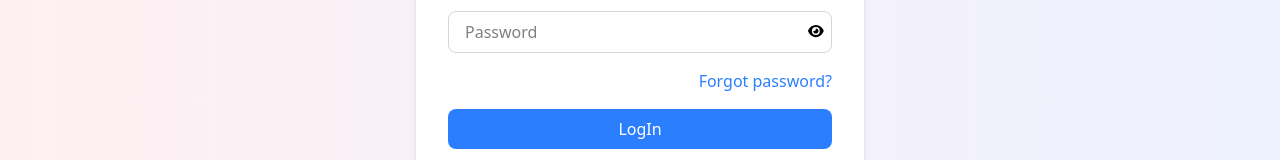
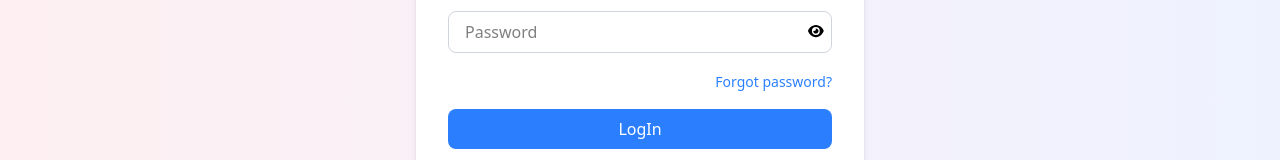
Before and after one commit to Ananthadeb1/Go-Trip-Client, a React (Vite) app: page /login in a window 1280 px wide. Shown: the part 406-566 px from the top of the page. Built offline with nearby package versions, Linux system fonts and the light colour scheme; no server answers.

Commit message:
reset password with forgate link

```diff
--- a/src/Pages/Login/Login.jsx
+++ b/src/Pages/Login/Login.jsx
@@ -1,15 +1,17 @@
 import { Link, useLocation, useNavigate } from 'react-router-dom';
 import SocialLogin from '../Shared/ScoialLogin/SocialLogin';
 import useAuth from '../../hooks/useAuth';
-import { useState } from 'react';
+import { useState, useRef } from 'react';
 import { FontAwesomeIcon } from "@fortawesome/react-fontawesome";
 import { faEye, faEyeSlash } from "@fortawesome/free-solid-svg-icons";
-
+import { getAuth, sendPasswordResetEmail } from "firebase/auth";
+import Swal from "sweetalert2";
 
 const Login = () => {
     const { login, setUser, fetchUserData } = useAuth();
     const navigate = useNavigate();
     const location = useLocation();
+    const emailRef = useRef(); // Used to capture email from the input if already typed
     const [errors, setErrors] = useState({ email: '', password: '', general: '' });
     const [showPassword, setShowPassword] = useState(false);
 
@@ -59,6 +61,49 @@ const Login = () => {
             });
     };
 
+    const handleForgotPassword = () => {
+        const currentEmail = emailRef.current?.value || '';
+
+        Swal.fire({
+            title: 'Reset Password',
+            text: 'Please enter your account email address below:',
+            input: 'email',
+            inputValue: currentEmail,
+            inputPlaceholder: 'Enter your email Address',
+            showCancelButton: true,
+            confirmButtonText: 'Send Reset Link',
+            confirmButtonColor: '#3b82f6',
+            cancelButtonColor: '#6b7280',
+            inputValidator: (value) => {
+                if (!value) {
+                    return 'You must enter a valid email address!';
+                }
+            }
+        }).then((result) => {
+            if (result.isConfirmed) {
+                const auth = getAuth();
+                sendPasswordResetEmail(auth, result.value)
+                    .then(() => {
+                        Swal.fire({
+                            icon: 'success',
+                            title: 'Link Dispatched!',
+                            text: `A secure password reset link has been sent to ${result.value}. Please check your inbox or spam folder.`,
+                            confirmButtonColor: '#3b82f6'
+                        });
+                    })
+                    .catch((error) => {
+                        console.error("Password reset error:", error);
+                        Swal.fire({
+                            icon: 'error',
+                            title: 'Reset Failed',
+                            text: error.message || 'Something went wrong. Please try again.',
+                            confirmButtonColor: '#ef4444'
+                        });
+                    });
+            }
+        });
+    };
+
     return (
         <div className="flex justify-center items-center min-h-screen ">
             <div className="w-full max-w-md bg-white p-8 rounded-lg shadow-md">
@@ -66,7 +111,13 @@ const Login = () => {
                 <form onSubmit={handleLogin}>
                     <div className="mb-4">
                         <label className="block text-gray-700 mb-2">Email</label>
-                        <input type="email" name="email" className="w-full px-4 py-2 border border-gray-300 rounded-lg focus:outline-none focus:ring-2 focus:ring-blue-400" placeholder="Email" />
+                        <input
+                            type="email"
+                            name="email"
+                            ref={emailRef}
+                            className="w-full px-4 py-2 border border-gray-300 rounded-lg focus:outline-none focus:ring-2 focus:ring-blue-400"
+                            placeholder="Email"
+                        />
                         {errors.email && <p className="text-red-500 text-sm mt-1">{errors.email}</p>}
                     </div>
                     <div className="mb-4">
@@ -90,10 +141,16 @@ const Login = () => {
                         {errors.password && <p className="text-red-500 text-sm mt-1">{errors.password}</p>}
                     </div>
                     <div className="mb-4 text-right">
-                        <a className="text-blue-500 hover:underline">Forgot password?</a>
+                        <button
+                            type="button"
+                            onClick={handleForgotPassword}
+                            className="text-blue-500 hover:underline text-sm font-medium focus:outline-none bg-transparent border-none cursor-pointer"
+                        >
+                            Forgot password?
+                        </button>
                     </div>
                     <div>
-                        <input className="w-full bg-blue-500 text-white py-2 px-4 rounded-lg hover:bg-blue-600 cursor-pointer" type="submit" value="LogIn" />
+                        <input className="w-full bg-blue-500 text-white py-2 px-4 rounded-lg hover:bg-blue-600 cursor-pointer text-center font-medium" type="submit" value="LogIn" />
                         {errors.general && <p className="text-red-500 text-sm mt-2 text-center">{errors.general}</p>}
                     </div>
                 </form>
--- a/src/Pages/Shared/ScoialLogin/SocialLogin.jsx
+++ b/src/Pages/Shared/ScoialLogin/SocialLogin.jsx
@@ -5,10 +5,10 @@ import { useLocation, useNavigate } from 'react-router-dom';
 import useAxiosPublic from '../../../hooks/useAxiosPublic';
 
 const SocialLogin = () => {
-    const { loginWithGoogle, updateUserProfile, fetchUserData } = useContext(AuthContext);
+    const { loginWithGoogle, fetchUserData } = useContext(AuthContext);
     const navigate = useNavigate();
     const location = useLocation();
-    const from = location.state?.from?.pathname || "/";
+    // const from = location.state?.from?.pathname || "/";
     const axiosPublic = useAxiosPublic();
 
     const handleGoogleLogin = () => {
```
